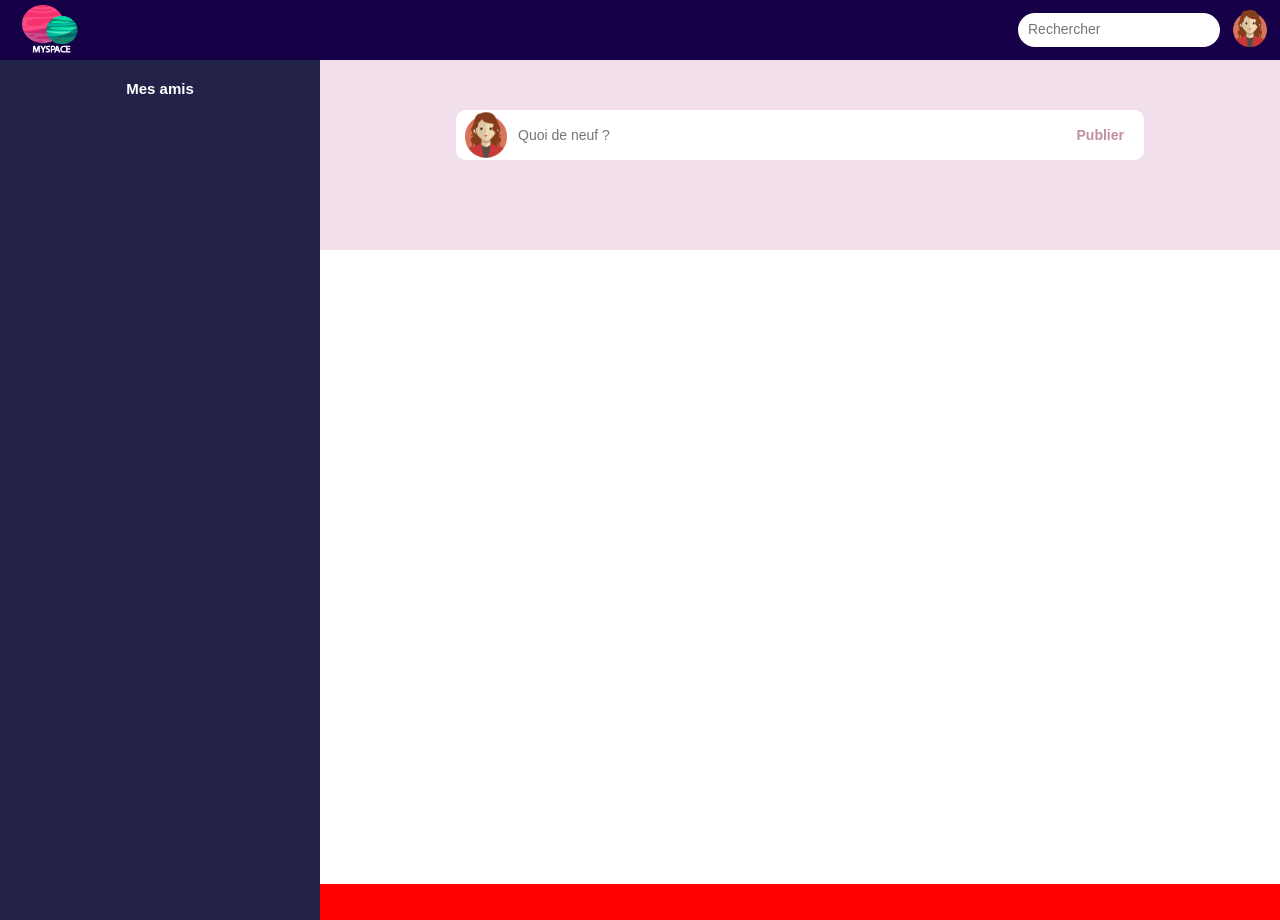
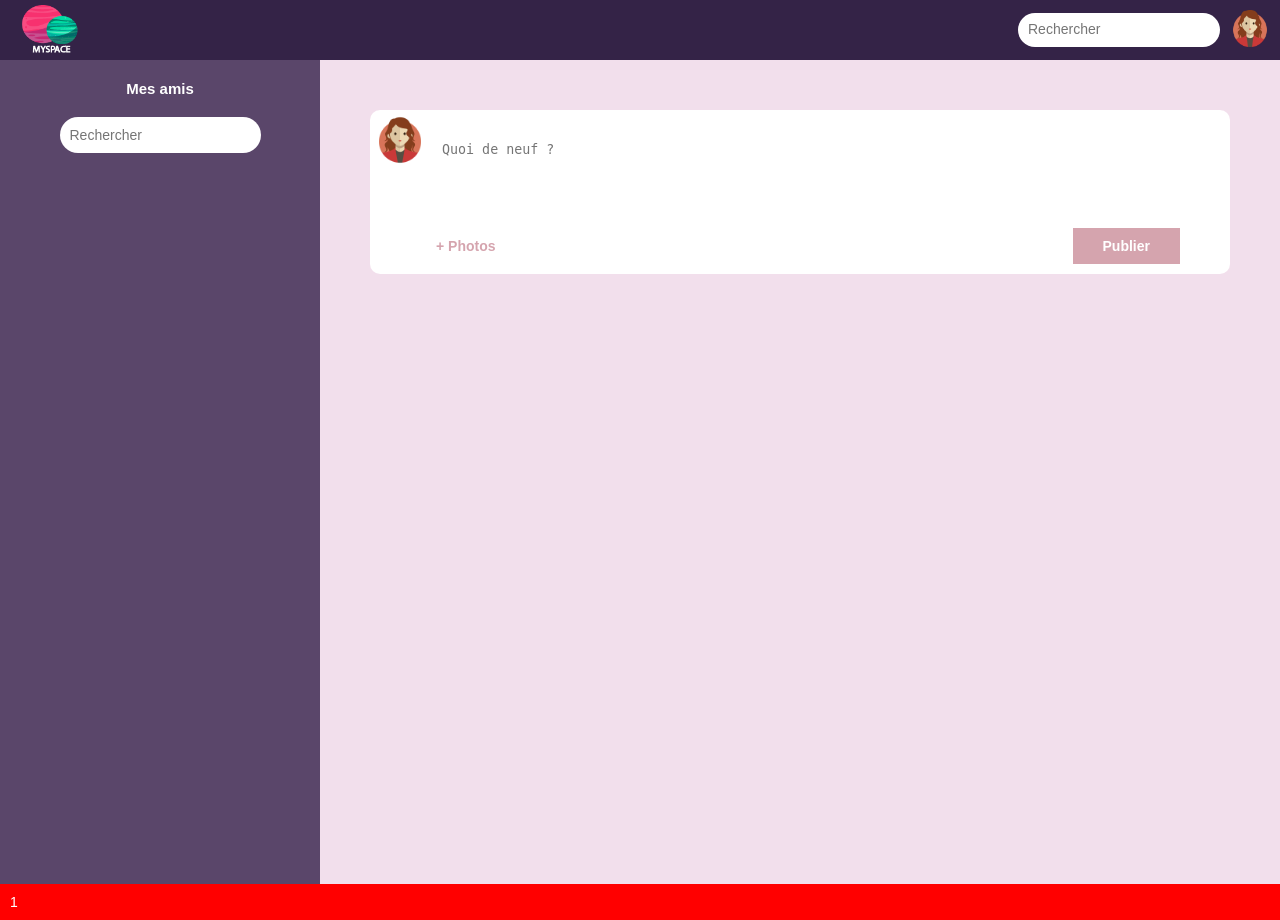
Before and after one commit to Lunec/miniappli, a PHP site: page / in a window 1280 px wide. Run offline with PHP 8.4, Linux system fonts and the light colour scheme; the visitor is signed in with stand-in values (Sample User, id 1); data that the repository does not hold is empty.

Commit message:
add friend relationship, improve design

```diff
--- a/config/actions.php
+++ b/config/actions.php
@@ -6,11 +6,14 @@
     "profil"      => "vues/profil.php",
     "accueil"     => "vues/accueil.php",
 
+    "accept_friend_request" => "traitement/accept_friend_request.php",
+    'delete_friend' => "traitement/delete_friend.php",
     "connexion"   => "traitement/connexion.php",
     "deconnexion" => "traitement/deconnexion.php",
-    "inscription" => "traitement/inscription.php",
+    "inscription" => "traitement/creerCompte.php",
     'publier'     => 'traitement/publier.php',
     'rechercher'  => 'traitement/rechercher.php',
+    'rechercher_ami' => 'traitement/rechercher_ami.php',
     'delete_post' => 'traitement/delete_post.php',
     'ajouter'     => 'traitement/ajouter.php'
 );
--- a/css/styles.css
+++ b/css/styles.css
@@ -9,6 +20,7 @@
 
 body {
     margin: 0;
+    background: #F2DFEC;
 }
 
 p, ul, li, a {
@@ -49,7 +61,7 @@
     position: fixed;
     width: 100%;
     bottom: 0;
-    z-index: 1;
+    z-index: 999;
     font-size: 1.4rem;
 }
 
@@ -68,7 +80,7 @@
     align-items: center;
     padding: 1rem;
 
-    background: #160048;
+    background: #342347;
     z-index: 2;
     height: 60px;
     position: fixed;
@@ -140,7 +152,7 @@
     padding: 1rem;
     width: 25%;
     min-height: 100vh;
-    background: #232349;
+    background: #5A466A;
     position: fixed;
     z-index: 1;
 }
@@ -153,9 +165,28 @@
     text-align: center;
 }
 
+.sidebar-search {
+    text-align: center;
+    margin: 1rem 0 2rem 0;
+}
+
+.sidebar-search input {
+    padding: 1rem;
+    border-radius: 30px;
+    border: none;
+}
+
 .sidebar-friend {
     display: flex;
     align-items: center;
+}
+
+.sidebar-friend input[type="submit"] {
+    border: 1px solid #fff;
+    background: none;
+    color: #fff;
+    margin-left: 2rem;
+    cursor: pointer;
 }
 
 .sidebar .avatar-small, .sidebar-connected-indicator, .sidebar-friend-name {
@@ -202,7 +223,6 @@
     width: 100%;
     margin: 0;
     padding: 5rem;
-    background: #F2DFEC;
     overflow: auto;
 }
 
@@ -210,10 +230,8 @@
 
 .newpost-bar {
     display: flex;
-    align-items: center;
     background: #fff;
     border-radius: 10px;
-    width: 80%;
     margin: 0 auto 4rem auto;
 }
 
@@ -222,61 +240,79 @@
 }
 
 .newpost-bar .avatar-small {
-    margin: 0 .5rem;
+    margin: .5rem;
 }
 
 .newpost-form {
-    display: flex;
     width: 100%;
 }
 
-.newpost-form input {
-    height: 50px;
-    border: none;
+.newpost-controls {
+    display: flex;
+    justify-content: space-between;
+    padding: 1rem 0;
 }
 
-.newpost-input {
+#newpost-text {
+    border: none;
+    outline: none;
+    resize: none;
+    margin: 2.5rem 1rem;
     width: 90%;
+    line-height: 2.6rem;
 }
 
-.newpost-submit {
-    background: #fff;
-    border: 3px solid #C18EA5;
-    padding: 1rem 2rem;
-    border-radius: 0 10px 10px 0;
-
+#newpost-media {
+    border: none;
+    background: none;
+    color: #D5A4AE;
+    font-size: 1.4rem;
     font-weight: bold;
-    color: #C18EA5;
     cursor: pointer;
-    transition: all .5s;
 }
 
-.newpost-submit:hover {
-    background: #C18EA5;
+#newpost-submit {
+    border: none;
+    background: #D5A4AE;
     color: #fff;
+    font-size: 1.4rem;
+    font-weight: bold;
+    padding: 1rem 3rem;
+    margin-right: 5rem;
+    cursor: pointer;
 }
-
 /* Post */
 
 .post {
     background: #fff;
     border-radius: 10px;
     margin-bottom: 2rem;
+    padding: 1rem 2rem;
     transition: box-shadow 200ms;
 }
 
 .post:hover {
-  box-shadow: 0 3px 6px #C18EA5, 0 3px 6px #C18EA5;
+    box-shadow: 0 3px 6px #C18EA5, 0 3px 6px #C18EA5;
 }
 
-.post-main {
+.post-header {
     display: flex;
     justify-content: space-between;
-    padding: 1rem;
+    align-items: center;
 }
 
 .post-author {
+    display: flex;
+    align-items: center;
+}
+
+.post-author-name {
     text-transform: capitalize;
+    margin-left: 1rem;
+}
+
+.post-date {
+    font-size: 1.2rem;
 }
 
 .post-body {
--- a/js/scripts.js
+++ b/js/scripts.js
@@ -1,7 +1,18 @@
 
-/*
+// Post comments section hidden then slideToggle
+$(".post .post-footer").toggle();
+
 $(".post").click(function(event) {
     console.log(this.id+' .post-footer');
     $('#'+this.id+' .post-footer').slideToggle(500);
 });
-*/
+
+// Post textarea expanding automatically on input
+
+var newpostText = document.getElementById("newpost-text");
+var heightLimit = 200; /* Maximum height: 200px */
+
+newpostText.oninput = function() {
+  newpostText.style.height = ""; /* Reset the height */
+  newpostText.style.height = Math.min(newpostText.scrollHeight, heightLimit) + "px";
+};
--- a/traitement/ajouter.php
+++ b/traitement/ajouter.php
@@ -4,10 +4,10 @@
 
 if(isset($_GET['id'])) {
     $friendRequest = sendFriendRequest($pdo, $_GET['id']);
-    if($friendRequest) { // Si tout s'est bien passé
+    if(!$friendRequest) {
+        echo '<p class="error-message">Impossible d\'envoyer une demande d\'amitié à cet utilisateur.<a href="index.php">ok</a></p>';
+    } else { // Si tout s'est bien passé
         header('Location: index.php');
-    } else {
-        echo '<p class="error-message">Impossible d\'envoyer une demande d\'amitié à cet utilisateur.<a href="index.php">ok</a></p>';
     }
 }
 
--- a/vues/feed.php
+++ b/vues/feed.php
@@ -10,7 +10,6 @@
 if(!isset($_SESSION['id'])) {
     header('Location: index.php?action=accueil');
 }
-
 ?>
 
 <div class="layout-grid">
@@ -18,34 +17,10 @@
 <?php
     include('main-navbar.php');
     include('sidebar.php');
+
+    $posts = getPostsFrom($pdo, $id);
+    echo '<div class="main-content-area">';
+    include('posts_layout.php');
+    echo '</div>';
 ?>
-
-    <div class="main-content-area">
-
-        <div class="feed">
-            <div class="newpost-bar">
-                <img src="imgs/avatar1.png" class="avatar-small"/>
-                <form method="post" action="index.php?action=publier" class="newpost-form">
-                    <input type="text" placeholder="Quoi de neuf ?" class="newpost-input" name="newpost-input"/>
-                    <input type="submit" value="Publier" name="newpost" class="newpost-submit"/>
-                </form>
-            </div>
-
-            <div class="posts">
-            <?php
-            $posts = getPostsFrom($pdo, $id);
-            while($post = $posts->fetch()) {
-                $titre = $post['titre'];
-                $contenu = $post['contenu'];
-                $date = $post['dateEcrit'];
-                $idAuteur = $post['idAuteur'];
-                $idPost = $post['id'];
-                $loginAuteur = getLoginFromID($pdo, $idAuteur);
-
-                include('post.php');
-            }
-            ?>
-            </div>
-        </div>
-    </div>
 </div>
--- /dev/null
+++ b/vues/posts_layout.php
@@ -0,0 +1,29 @@
+<div class="feed">
+    <div class="newpost-bar">
+        <img src="imgs/avatar1.png" class="avatar-small"/>
+        <form method="post" action="index.php?action=publier&id=<?= $id ?>" class="newpost-form">
+            <textarea id="newpost-text" type="text" placeholder="Quoi de neuf ?" name="newpost-text"></textarea>
+
+            <div class="newpost-controls">
+                <input id="newpost-media" type="submit" value="+ Photos" name="newpost-media"/>
+                <input id="newpost-submit" type="submit" value="Publier" name="newpost"/>
+            </div>
+
+        </form>
+    </div>
+
+    <div class="posts">
+    <?php
+    while($post = $posts->fetch()) {
+        $titre = $post['titre'];
+        $contenu = $post['contenu'];
+        $date = $post['dateEcrit'];
+        $idAuteur = $post['idAuteur'];
+        $idPost = $post['id'];
+        $loginAuteur = getLoginFromID($pdo, $idAuteur);
+
+        include('post.php');
+    }
+    ?>
+    </div>
+</div>
--- a/vues/sidebar.php
+++ b/vues/sidebar.php
@@ -1,13 +1,30 @@
-<?php $friends = getUserList($pdo); ?>
+<?php
+
+$friends = getUserList($pdo);
+$pendingFriendRequests = getPendingFriendRequests($pdo);
+?>
 
 <div class="sidebar">
     <h2>Mes amis</h2>
+    <form class="sidebar-search" method="post" action="index.php?action=rechercher_ami"/>
+        <input name="friend-search" type="text" placeholder="Rechercher"/>
+    </form>
     <ul class="sidebar-friendslist">
+    <?php while($user = $pendingFriendRequests->fetch()){?>
+
+        <li class="sidebar-friend">
+            <a href="index.php?action=profil&id=<?= $user['id']; ?>"><img class="avatar-small" src="imgs/avatar1.png" alt="avatar de <?= $user['login']?>"/></a>
+            <a href="index.php?action=profil&id=<?= $user['id']; ?>"><span class="sidebar-friend-name"> <?= $user['login'] ?></span></a>
+            <form method="post" action="index.php?action=accept_friend_request&id=<?= $user['id'] ?>">
+                <input class="sidebar-btn" type="submit" value="Accepter" name="accept_friend_request"/>
+            </form>
+            <form method="post" action="index.php?action=reject_friend_request&id=<?= $user['id'] ?>">
+                <input class="sidebar-btn" type="submit" value="Refuser" name="reject_friend_request"/>
+            </form>
+        </li>
+    <?php } ?>
     <?php while($friend = $friends->fetch()) { ?>
         <li class="sidebar-friend">
-            <?php if(isLoggedIn()) { ?>
-            <span class="sidebar-connected-indicator"></span>
-            <?php } ?>
             <a href="index.php?action=profil&id=<?= $friend['id']; ?>"><img class="avatar-small" src="imgs/avatar1.png" alt="avatar de <?= $friend['login']?>"/></a>
             <a href="index.php?action=profil&id=<?= $friend['id']; ?>"><span class="sidebar-friend-name"> <?= $friend['login'] ?></span></a>
         </li>
```
Also changed, not shown: other parts of css/styles.css (+27 -35 lines), Modele.php (+52 -6 lines), traitement/accept_friend_request.php (added, +16 -0 lines), traitement/creerCompte.php (+16 -13 lines), traitement/delete_friend.php (added, +11 -0 lines), traitement/publier.php (+7 -2 lines), traitement/rechercher_ami.php (added, +9 -0 lines), vues/accueil.php (+6 -11 lines), vues/post.php (+19 -13 lines), vues/profil.php (+15 -3 lines), imgs/icons/commentary.png (added), imgs/icons/delete.png (added), imgs/icons/like.png (added), vues/wall.php (deleted).
